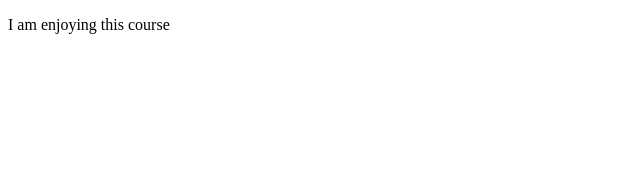
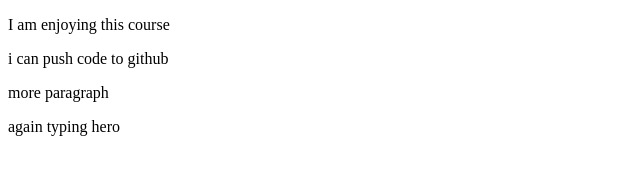
Before and after one commit to Fahim334712/my-second-repo, a plain HTML site: page index.html in a window 1280 px wide. Shown: the whole page, without its empty margins (0-640 px from the left). Drawn offline with Linux system fonts and the light colour scheme.

Commit message:
style added

```diff
--- a/index.html
+++ b/index.html
@@ -5,8 +5,12 @@
     <meta http-equiv="X-UA-Compatible" content="IE=edge">
     <meta name="viewport" content="width=device-width, initial-scale=1.0">
     <title>my second github repo</title>
+    <link rel="stylesheet" href="style.css">
 </head>
 <body>
    <p>I am enjoying this course</p>
+   <p>i can push code to github</p>
+   <p>more paragraph</p>
+   <p>again typing hero</p>
 </body>
 </html>
```
Also changed, not shown: style.css (added).
